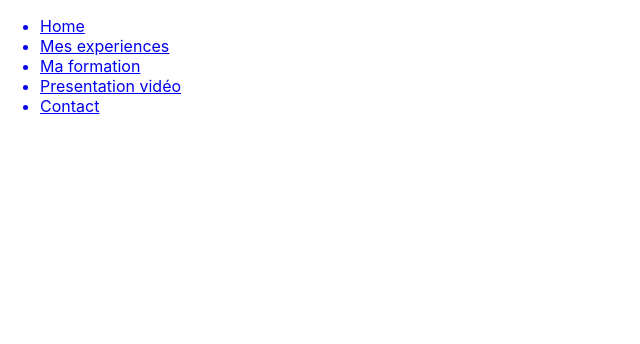
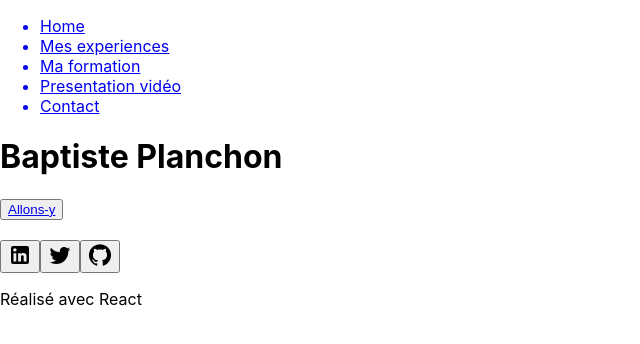
Before and after one commit to Baptiste71/Planchon_Baptiste_Portfolio-master, a React (Create React App) app: page / in a window 1280 px wide. Shown: the top 344 px of the page, without its empty margins (0-640 px from the left). Built offline with nearby package versions, Linux system fonts and the light colour scheme.

Commit message:
mise en place des liens

```diff
--- a/package.json
+++ b/package.json
@@ -3,6 +3,10 @@
   "version": "0.1.0",
   "private": true,
   "dependencies": {
+    "@emotion/react": "^11.9.3",
+    "@emotion/styled": "^11.9.3",
+    "@mui/icons-material": "^5.8.4",
+    "@mui/material": "^5.8.5",
     "@testing-library/jest-dom": "^5.16.4",
     "@testing-library/react": "^13.3.0",
     "@testing-library/user-event": "^13.5.0",
--- a/src/App.jsx
+++ b/src/App.jsx
@@ -11,7 +11,7 @@ function App() {
   return (
     <BrowserRouter>
       <Routes>
-        <Route path="/" element={<Home />} />
+        <Route path="/home" element={<Home />} />
         <Route path="/experiences" element={<Experience />} />
         <Route path="/formation" element={<Formation />} />
         <Route path="/videopresentation" element={<Vpresentation />} />
--- a/src/components/navigation/Navigation.jsx
+++ b/src/components/navigation/Navigation.jsx
@@ -6,7 +6,7 @@ const Navigation = () => {
   return (
     <div className="navigation">
       <ul>
-        <NavLink to="/">
+        <NavLink to="/home">
           <li>Home</li>
         </NavLink>
         <NavLink to="/experiences">
--- a/src/pages/home/Home.jsx
+++ b/src/pages/home/Home.jsx
@@ -1,10 +1,58 @@
 import React from "react";
 import Navigation from "../../components/navigation/Navigation";
+import LinkedInIcon from "@mui/icons-material/LinkedIn";
+import TwitterIcon from "@mui/icons-material/Twitter";
+import GitHubIcon from "@mui/icons-material/GitHub";
+import { NavLink } from "react-router-dom";
 
 const Home = () => {
   return (
     <div>
       <Navigation />
+      <div className="presentation">
+        <div className="txt">
+          <h1>Baptiste Planchon</h1>
+          <p className="shortPresentation"></p>
+          <button className="go">
+            <NavLink className="btnGo" to="/experiences">
+              Allons-y
+            </NavLink>
+          </button>
+        </div>
+        <div className="photoOfMe">
+          <img src="" alt="" />
+        </div>
+        <div>
+          <button
+            type="button"
+            onClick={(e) => {
+              e.preventDefault();
+              window.location.href = "https://www.linkedin.com/in/baptiste-planchon-28603b219/";
+            }}
+          >
+            <LinkedInIcon />
+          </button>
+          <button
+            type="button"
+            onClick={(e) => {
+              e.preventDefault();
+              window.location.href = "https://twitter.com/PaniKorZ";
+            }}
+          >
+            <TwitterIcon />
+          </button>
+          <button
+            type="button"
+            onClick={(e) => {
+              e.preventDefault();
+              window.location.href = "https://github.com/Baptiste71";
+            }}
+          >
+            <GitHubIcon />
+          </button>
+        </div>
+        <p className="description">Réalisé avec React</p>
+      </div>
     </div>
   );
 };
```
Also changed, not shown: 1 other file (tests, documents, lock files or other folders).
